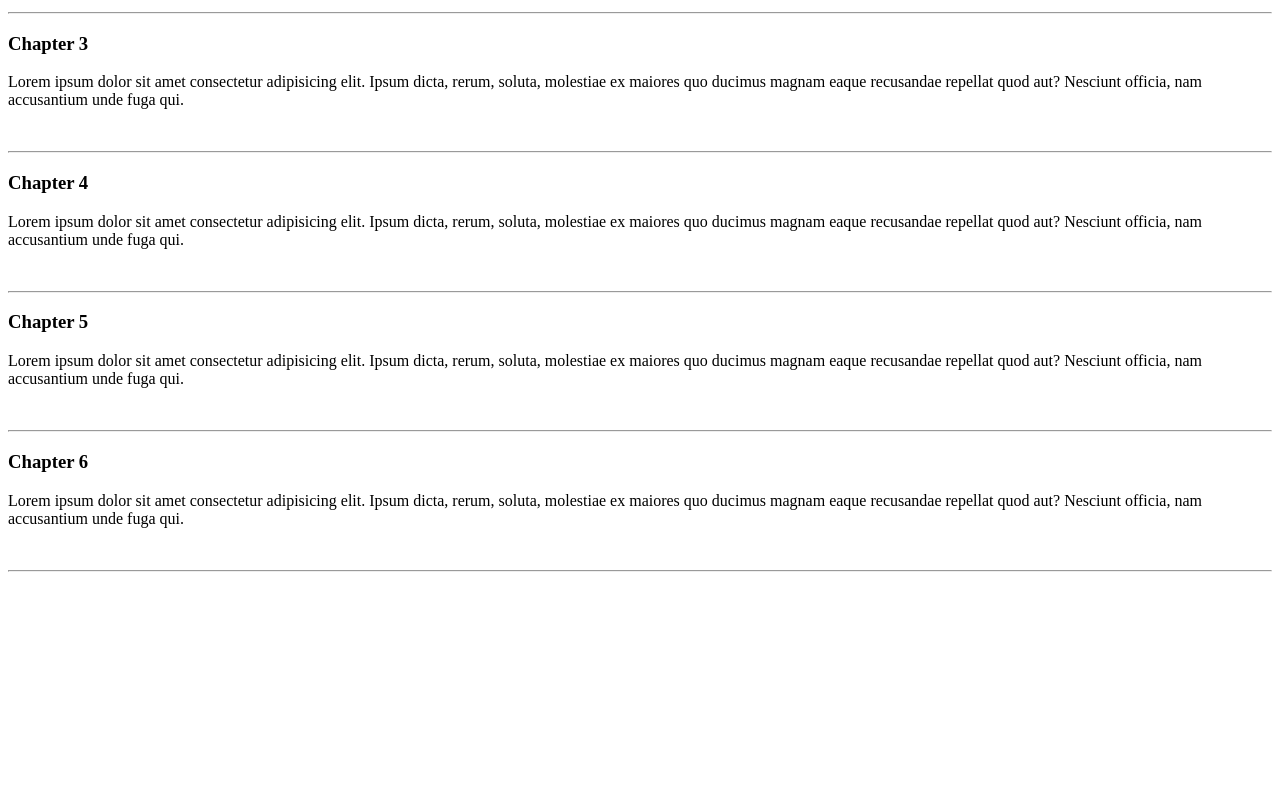
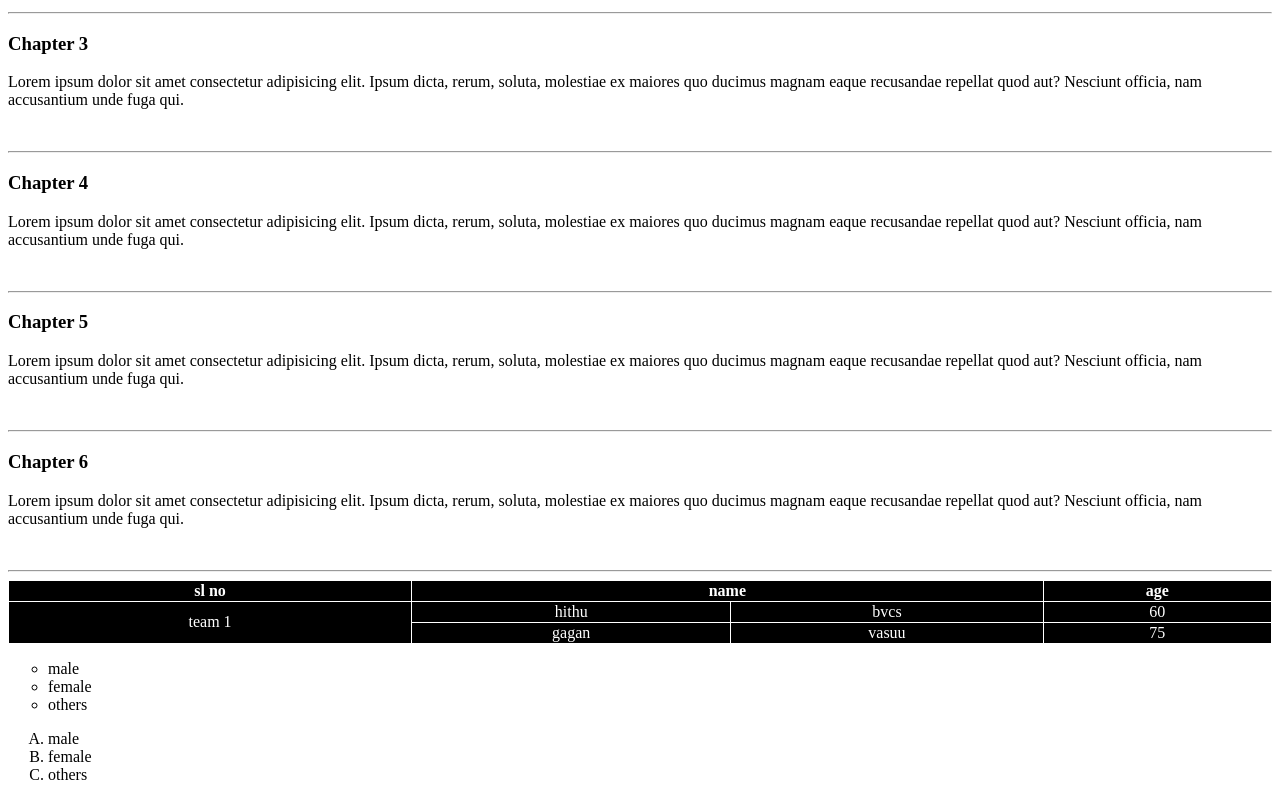
Before and after one commit to AlvaDhAnush/internship, a plain HTML site: page index.html in a window 1280 px wide. Shown: the part 888-1688 px from the top of the page. Before the commit the page ends 1468 px from the top, so only its background shows below. Drawn offline with Linux system fonts and the light colour scheme.

Commit message:
third commit

```diff
--- a/fi.css
+++ b/fi.css
@@ -16,3 +16,13 @@ a:visited
 {
     color: pink;
 }
+table{
+    width: 100%;
+}
+table,th,td{
+    background-color: black;
+    border: 1px solid white;
+    border-collapse: collapse;
+    color: white;
+    text-align: center;
+}
--- a/index.html
+++ b/index.html
@@ -39,5 +39,37 @@
       <h3 id="CH6">Chapter 6</h3>
       <p>Lorem ipsum dolor sit amet consectetur adipisicing elit. Ipsum dicta, rerum, soluta, molestiae ex maiores quo ducimus magnam eaque recusandae repellat quod aut? Nesciunt officia, nam accusantium unde fuga qui.</p><br>
     <hr>
+    <table>
+        <tr>
+            <th>sl no</th>
+            <th style ="width: 50%;" colspan="2">name</th>
+            <th>age</th>
+        </tr>
+        <tr>
+            <td rowspan="2">team 1</td>
+            <td>hithu</td>
+            <td>bvcs</td>
+            <td>60</td>
+        </tr>
+        <tr>
+
+            <td>gagan</td>
+            <td>vasuu</td>
+            <td>75</td>
+        </tr>
+    </table>
+
+    <ul style="list-style-type:circle;">
+        <li>male</li>
+        <li>female</li>
+        <li>others</li>
+    </ul>
+
+    <ol type="A">
+        <li>male</li>
+        <li>female</li>
+        <li>others</li>
+    </ol>
+
 </body>
 </html>
```
